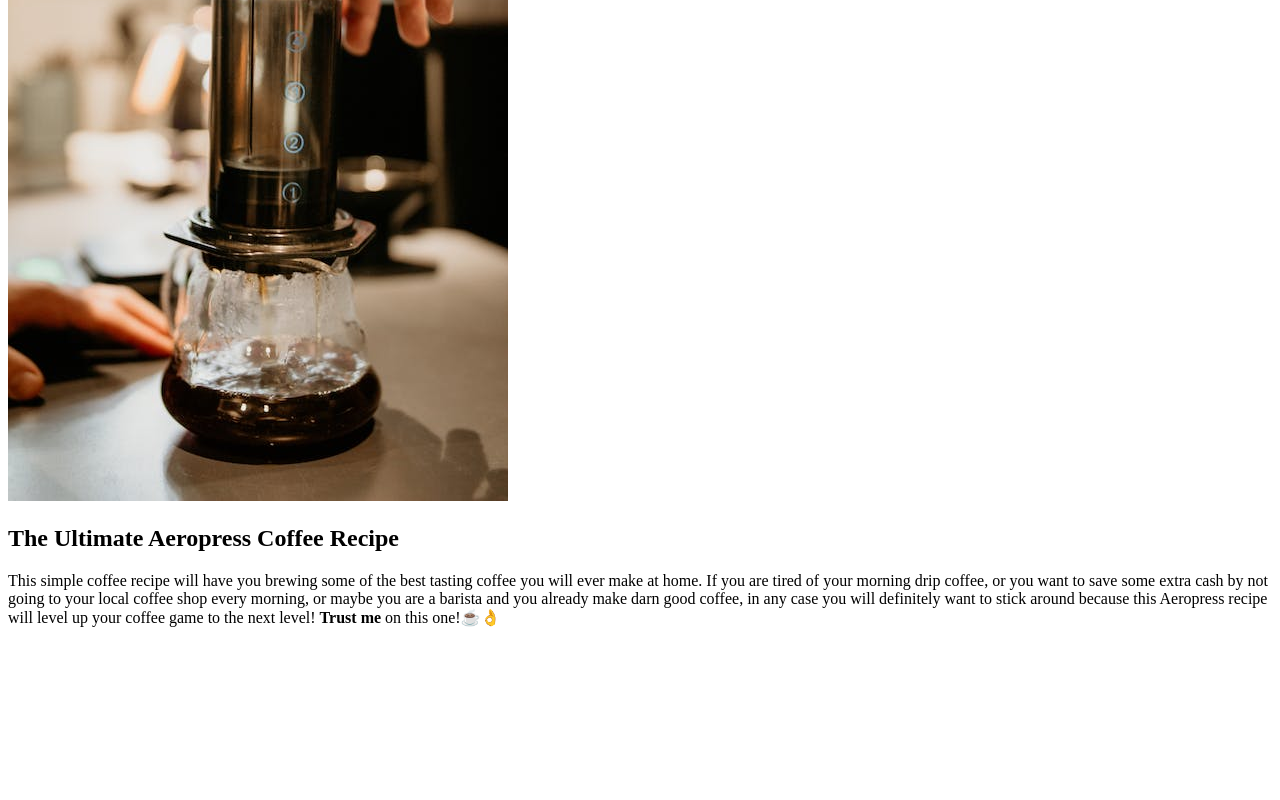
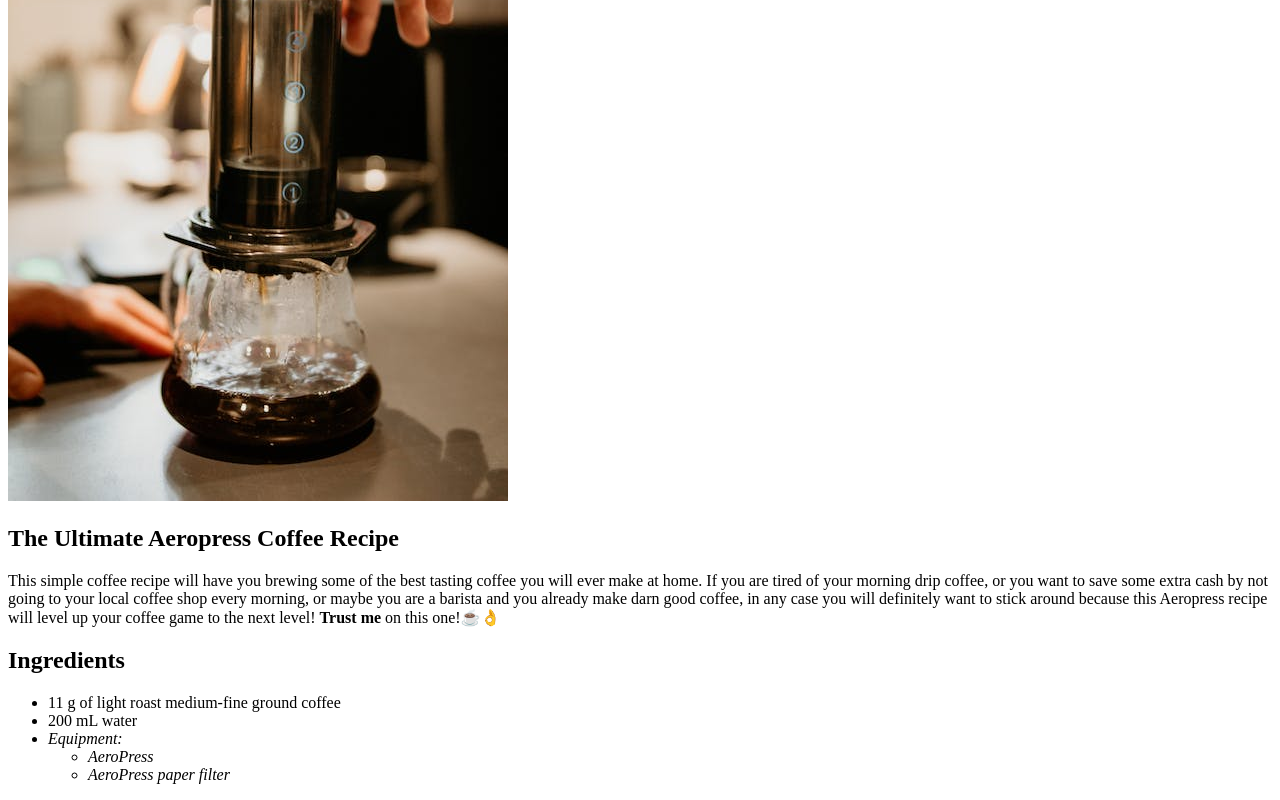
Before and after one commit to michael-hoang/odin-recipes, a plain HTML site: page recipes/aeropress.html in a window 1280 px wide. Shown: the part 329-1129 px from the top of the page. Before the commit the page ends 972 px from the top, so only its background shows below. Drawn offline with Linux system fonts and the light colour scheme.

Commit message:
Add ingredients to aeropress recipe

```diff
--- a/recipes/aeropress.html
+++ b/recipes/aeropress.html
@@ -14,6 +14,15 @@
        by not going to your local coffee shop every morning, or maybe you are a barista and you already make
        darn good coffee, in any case you will definitely want to stick around because this Aeropress recipe will
        level up your coffee game to the next level! <strong>Trust me</strong> on this one!☕👌</p>
-
+    <h2>Ingredients</h2>
+    <ul>
+      <li>11 g of light roast medium-fine ground coffee</li>
+      <li>200 mL water</li>
+      <li><em>Equipment:</em></li>
+      <em><ul>
+        <li>AeroPress</li>
+        <li>AeroPress paper filter</li>
+      </ul></em>
+    </ul>
   </body>
 </html>
```
